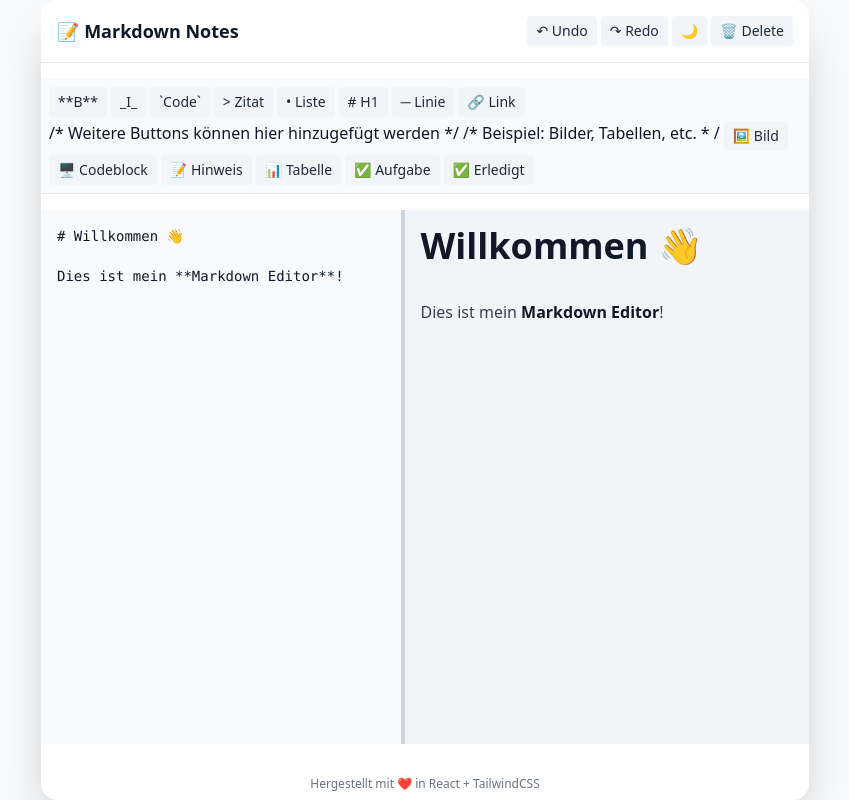
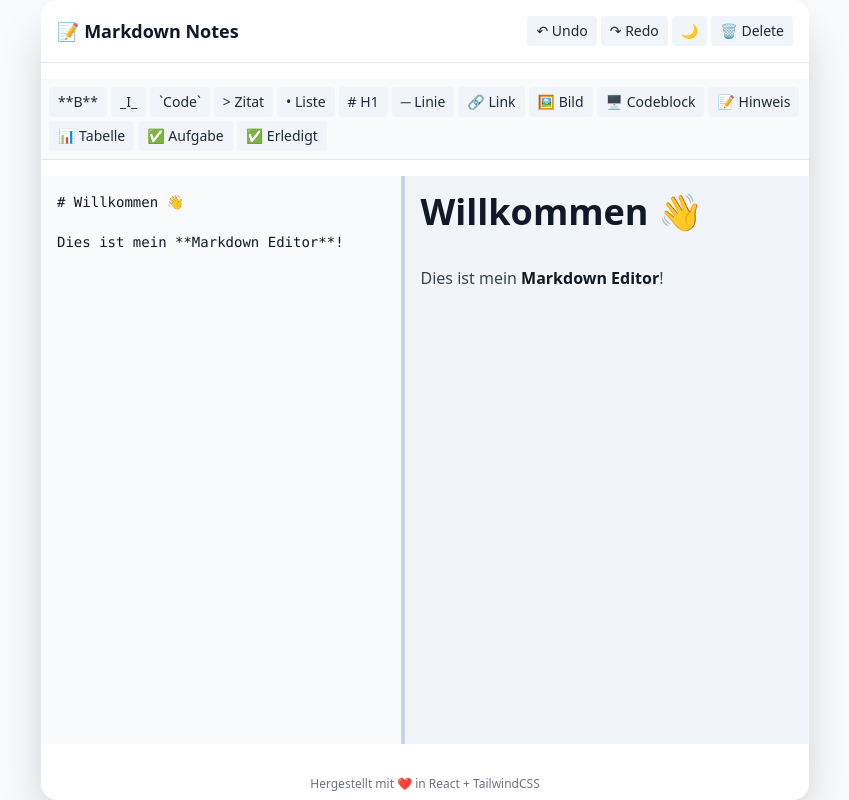
Before and after one commit to RenoR-711/markdown-editor, a React (Vite) app: page / in a window 1280 px wide. Shown: the whole page, without its empty margins (215-1064 px from the left). Built offline with nearby package versions, Linux system fonts and the light colour scheme.

Commit message:
Update {} comment

```diff
--- a/src/App.tsx
+++ b/src/App.tsx
@@ -196,8 +196,8 @@ export default function MarkdownEditor() {
           >
             🔗 Link
           </button>
-          /* Weitere Buttons können hier hinzugefügt werden */
-          /* Beispiel: Bilder, Tabellen, etc. * /
+          {/* Weitere Buttons können hier hinzugefügt werden */}
+          {/* Beispiel: Bilder, Tabellen, etc. */}
           <button onClick={() => insertText("![Alt-Text](https://)", "")} className="btn">
             🖼️ Bild
           </button>
```
